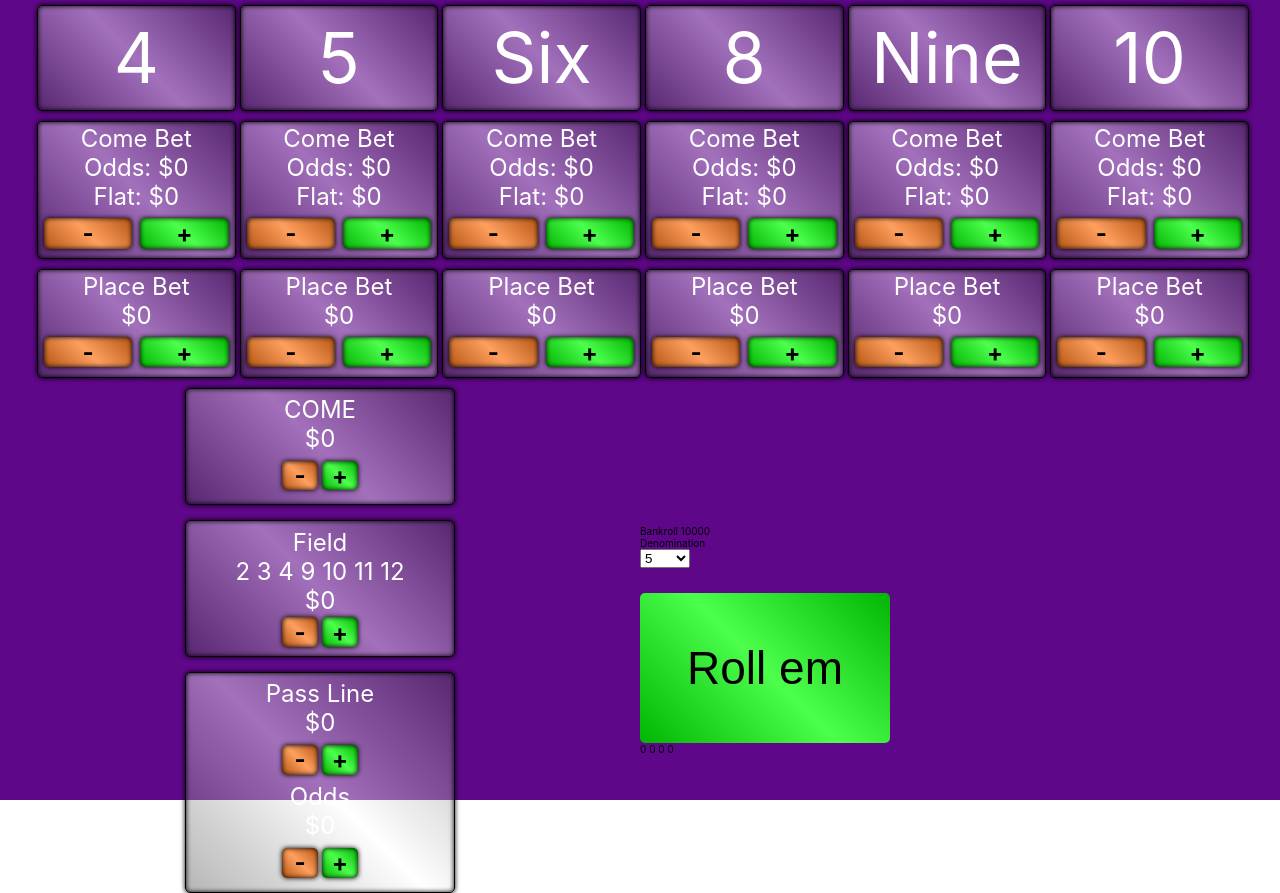
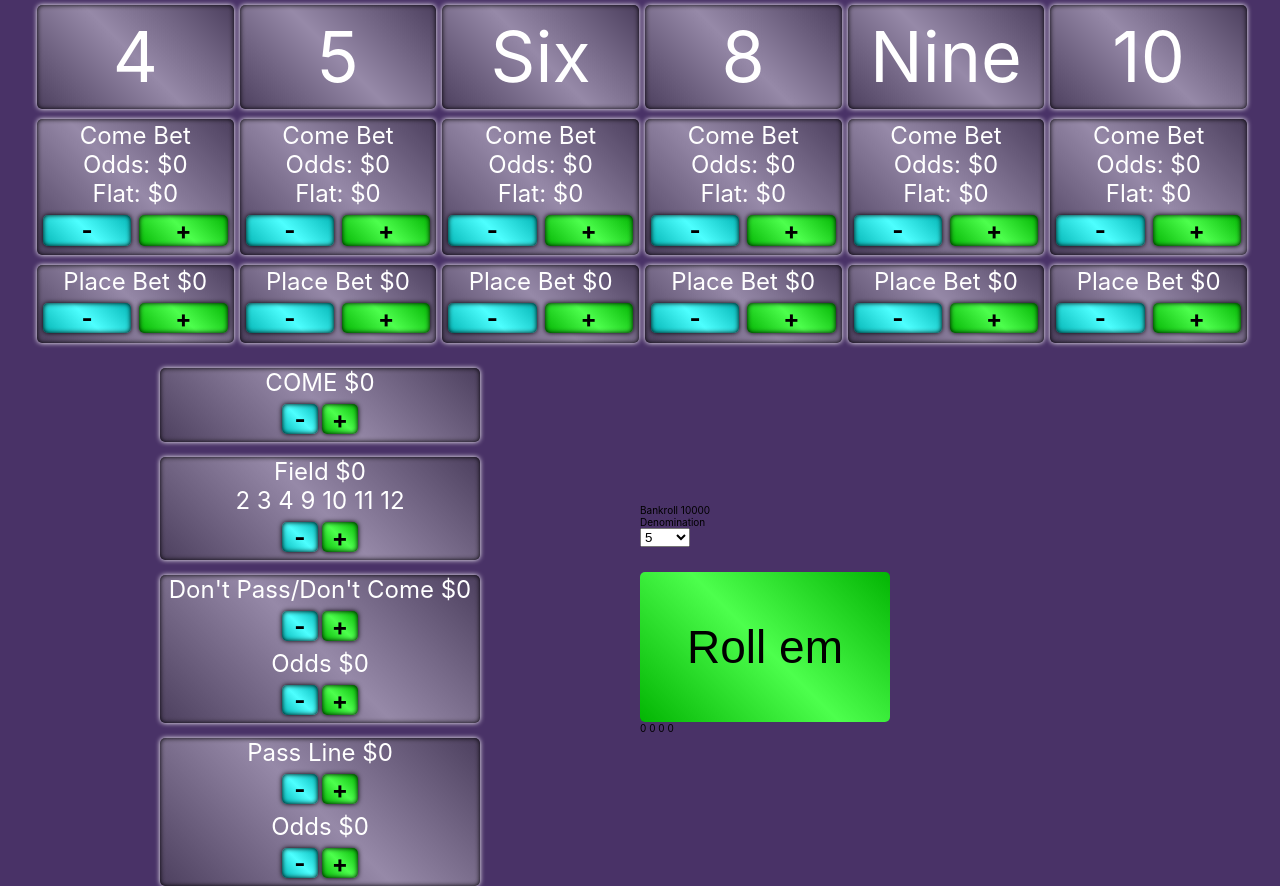
Before and after one commit to jgharris314/craps2021, a React (Create React App) app in the folder front-end/: page / in a window 1280 px wide. Built offline with nearby package versions, Linux system fonts and the light colour scheme.

Commit message:
removed repeat code, added donts. need to figure out how to do odds.

```diff
--- a/front-end/src/components/Craps/Craps.js
+++ b/front-end/src/components/Craps/Craps.js
@@ -4,6 +4,7 @@ import PlaceBets from "./components/PlaceBets/PlaceBets";
 import ComeBet from "./components/ComeBet/ComeBet";
 import Field from "./components/Field/Field";
 import PassLine from "./components/PassLine/PassLine";
+import DontBet from "./components/DontBet/DontBet";
 //The main component. Renders individual layout components.
 const Craps = () => {
 	const maxOdds = 20;
@@ -394,23 +395,8 @@ const Craps = () => {
 		event.preventDefault();
 		setIncrementValue(Number(event.target.value));
 	};
-	return (
-		<StyledCraps>
-			<PlaceBets
-				bets={bets}
-				setBets={setBets}
-				bankroll={bankroll}
-				setBankroll={setBankroll}
-				incrementValue={incrementValue}
-				setIncrementValue={setIncrementValue}
-				rerender={rerender}
-				setRerender={setRerender}
-				pointOnNumber={pointOnNumber}
-				maxOdds={maxOdds}
-			/>
-			<div className="control-row">
-				<div className="control-column">
-					<div className="non-number-section">
+
+	const nonNumberComponentList = [
 		<ComeBet
 			bets={bets}
 			setBets={setBets}
@@ -420,9 +406,8 @@ const Craps = () => {
 			rerender={rerender}
 			setRerender={setRerender}
 			pointOnNumber={pointOnNumber}
-						/>
-					</div>
-					<div className="non-number-section">
+			maxOdds={maxOdds}
+		/>,
 		<Field
 			bets={bets}
 			setBets={setBets}
@@ -431,9 +416,20 @@ const Craps = () => {
 			incrementValue={incrementValue}
 			rerender={rerender}
 			setRerender={setRerender}
-						/>
-					</div>
-					<div className="non-number-section">
+			pointOnNumber={pointOnNumber}
+			maxOdds={maxOdds}
+		/>,
+		<DontBet
+			bets={bets}
+			setBets={setBets}
+			bankroll={bankroll}
+			setBankroll={setBankroll}
+			incrementValue={incrementValue}
+			rerender={rerender}
+			setRerender={setRerender}
+			pointOnNumber={pointOnNumber}
+			maxOdds={maxOdds}
+		/>,
 		<PassLine
 			bets={bets}
 			setBets={setBets}
@@ -442,10 +438,32 @@ const Craps = () => {
 			incrementValue={incrementValue}
 			rerender={rerender}
 			setRerender={setRerender}
+			pointOnNumber={pointOnNumber}
 			maxOdds={maxOdds}
+		/>,
+	];
+	return (
+		<StyledCraps>
+			<PlaceBets
+				bets={bets}
+				setBets={setBets}
+				bankroll={bankroll}
+				setBankroll={setBankroll}
+				incrementValue={incrementValue}
+				rerender={rerender}
+				setRerender={setRerender}
 				pointOnNumber={pointOnNumber}
+				maxOdds={maxOdds}
 			/>
+			<div className="control-row">
+				<div className="control-column">
+					{nonNumberComponentList.map((e, index) => {
+						return (
+							<div className="non-number-item" key={index}>
+								{e}
 							</div>
+						);
+					})}
 				</div>
 				<div className="control-column">
 					Bankroll {bankroll}
--- a/front-end/src/components/Craps/components/ComeBet/ComeBet.js
+++ b/front-end/src/components/Craps/components/ComeBet/ComeBet.js
@@ -33,7 +33,7 @@ const ComeBet = ({
 	};
 	return (
 		<StyledComeBet>
-			<div>COME</div> <div>${bets.comeBet}</div>
+			<div>COME ${bets.comeBet}</div>
 			<div className="buttons">
 				<div
 					className="buttons-decrease"
--- a/front-end/src/components/Craps/components/ComeBet/come-bet.styles.js
+++ b/front-end/src/components/Craps/components/ComeBet/come-bet.styles.js
@@ -1,65 +1,3 @@
 import styled from "styled-components";
 
-export const StyledComeBet = styled.div`
-	background-color: rgba(255, 255, 255, 0.18);
-	background-image: linear-gradient(
-		45deg,
-		rgba(10, 10, 10, 0.3),
-		rgba(255, 255, 255, 0.3),
-		rgba(10, 10, 10, 0.3)
-	);
-	box-shadow: 0px 0px 5px black inset, 0px 0px 5px black;
-	border: 1px solid black;
-	border-radius: 5px;
-	padding: 1%;
-	width: 40%;
-	display: flex;
-	flex-direction: column;
-	align-items: center;
-	color: white;
-	font-size: 2.4rem;
-	.buttons {
-		height: 25px;
-		margin: 10px auto;
-
-		width: 50%;
-		display: flex;
-		flex-direction: row;
-		justify-content: space-evenly;
-		width: 10%;
-		min-width: 80px;
-		align-items: center;
-		color: black;
-		font-weight: bold;
-		&-increase {
-			text-align: center;
-			margin: 0 auto;
-			padding: 0.4%;
-			background-color: lime;
-			width: 45%;
-			border-radius: 5px;
-			box-shadow: 0px 0px 5px black inset, 0px 0px 5px black;
-			background-image: linear-gradient(
-				45deg,
-				rgba(10, 10, 10, 0.3),
-				rgba(255, 255, 255, 0.3),
-				rgba(10, 10, 10, 0.3)
-			);
-		}
-		&-decrease {
-			text-align: center;
-			margin: 0 auto;
-			padding: 0.4%;
-			background-color: #ff7619;
-			width: 45%;
-			border-radius: 5px;
-			box-shadow: 0px 0px 5px black inset, 0px 0px 5px black;
-			background-image: linear-gradient(
-				45deg,
-				rgba(10, 10, 10, 0.3),
-				rgba(255, 255, 255, 0.3),
-				rgba(10, 10, 10, 0.3)
-			);
-		}
-	}
-`;
+export const StyledComeBet = styled.div``;
--- /dev/null
+++ b/front-end/src/components/Craps/components/DontBet/DontBet.js
@@ -0,0 +1,42 @@
+import React from "react";
+import { StyledComeBet } from "../ComeBet/come-bet.styles";
+import { StyledDontBet } from "./dont-bet.styles";
+
+const DontBet = () => {
+	return (
+		<StyledDontBet>
+			<div>Don't Pass/Don't Come $0</div>
+			<div className="buttons">
+				<div
+					className="buttons-decrease"
+					// onClick={() => handlePassLineDecrease()}
+				>
+					-
+				</div>
+				<div
+					className="buttons-increase"
+					// onClick={() => handlePassLineIncrease()}
+				>
+					+
+				</div>
+			</div>
+			<div className="passLine-odds">Odds $0</div>
+			<div className="buttons">
+				<div
+					className="buttons-decrease"
+					// onClick={() => handlePassLineOddsDecrease()}
+				>
+					-
+				</div>
+				<div
+					className="buttons-increase"
+					// onClick={() => handlePassLineOddsIncrease()}
+				>
+					+
+				</div>
+			</div>
+		</StyledDontBet>
+	);
+};
+
+export default DontBet;
--- /dev/null
+++ b/front-end/src/components/Craps/components/DontBet/dont-bet.styles.js
@@ -0,0 +1,3 @@
+import styled from "styled-components";
+
+export const StyledDontBet = styled.div``;
--- a/front-end/src/components/Craps/components/Field/Field.js
+++ b/front-end/src/components/Craps/components/Field/Field.js
@@ -30,9 +30,9 @@ const Field = ({
 	};
 	return (
 		<StyledField>
-			<div>Field</div>
+			<div>Field ${bets.fieldBet}</div>
 			<div className="field-numbers">2 3 4 9 10 11 12</div>
-			<div>${bets.fieldBet}</div>
+
 			<div className="buttons">
 				<div
 					className="buttons-decrease"
--- a/front-end/src/components/Craps/components/Field/field.styles.js
+++ b/front-end/src/components/Craps/components/Field/field.styles.js
@@ -1,74 +1,9 @@
 import styled from "styled-components";
 
 export const StyledField = styled.div`
-	background-color: rgba(255, 255, 255, 0.18);
-	background-image: linear-gradient(
-		45deg,
-		rgba(10, 10, 10, 0.3),
-		rgba(255, 255, 255, 0.3),
-		rgba(10, 10, 10, 0.3)
-	);
-	box-shadow: 0px 0px 5px black inset, 0px 0px 5px black;
-	border: 1px solid black;
-	border-radius: 5px;
-	padding: 1%;
-	width: 40%;
-	display: flex;
-	flex-direction: column;
-	align-items: center;
-	color: white;
-	margin-top: 15px;
-	justify-content: center;
-	font-size: 2.4rem;
-
-	.buttons {
-		height: 25px;
-		margin: 5px;
-
-		width: 50%;
-		display: flex;
-		flex-direction: row;
-		justify-content: space-evenly;
-		width: 10%;
-		min-width: 80px;
-		align-items: center;
-		color: black;
-		font-weight: bold;
-		&-increase {
-			text-align: center;
-			margin: 0 auto;
-			padding: 0.4%;
-			background-color: lime;
-			width: 45%;
-			border-radius: 5px;
-			box-shadow: 0px 0px 5px black inset, 0px 0px 5px black;
-			background-image: linear-gradient(
-				45deg,
-				rgba(10, 10, 10, 0.3),
-				rgba(255, 255, 255, 0.3),
-				rgba(10, 10, 10, 0.3)
-			);
-		}
-		&-decrease {
-			text-align: center;
-			margin: 0 auto;
-			padding: 0.4%;
-			background-color: #ff7619;
-			width: 45%;
-			border-radius: 5px;
-			box-shadow: 0px 0px 5px black inset, 0px 0px 5px black;
-			background-image: linear-gradient(
-				45deg,
-				rgba(10, 10, 10, 0.3),
-				rgba(255, 255, 255, 0.3),
-				rgba(10, 10, 10, 0.3)
-			);
-		}
-	}
-
 	.field-numbers {
 		display: flex;
-		justify-content: space-evenly;
+		justify-content: center;
 		flex-direction: row;
 		width: 100%;
 	}
--- a/front-end/src/components/Craps/components/PassLine/PassLine.js
+++ b/front-end/src/components/Craps/components/PassLine/PassLine.js
@@ -62,7 +62,7 @@ const PassLine = ({
 	};
 	return (
 		<StyledPassLine>
-			<div>Pass Line</div> <div>${bets.passLine}</div>
+			<div>Pass Line ${bets.passLine}</div>
 			<div className="buttons">
 				<div
 					className="buttons-decrease"
@@ -77,8 +77,7 @@ const PassLine = ({
 					+
 				</div>
 			</div>
-			<div className="passLine-odds">Odds</div>
-			<div> ${bets.passLineOdds}</div>
+			<div className="passLine-odds">Odds ${bets.passLineOdds}</div>
 			<div className="buttons">
 				<div
 					className="buttons-decrease"
--- a/front-end/src/components/Craps/components/PassLine/pass-line.styles.js
+++ b/front-end/src/components/Craps/components/PassLine/pass-line.styles.js
@@ -1,67 +1,3 @@
 import styled from "styled-components";
 
-export const StyledPassLine = styled.div`
-	background-color: rgba(255, 255, 255, 0.18);
-	background-image: linear-gradient(
-		45deg,
-		rgba(10, 10, 10, 0.3),
-		rgba(255, 255, 255, 0.3),
-		rgba(10, 10, 10, 0.3)
-	);
-	box-shadow: 0px 0px 5px black inset, 0px 0px 5px black;
-	border: 1px solid black;
-	border-radius: 5px;
-	padding: 1%;
-	width: 40%;
-	display: flex;
-	flex-direction: column;
-	align-items: center;
-	color: white;
-	margin-top: 15px;
-	justify-content: center;
-	font-size: 2.4rem;
-
-	.buttons {
-		height: 25px;
-		margin: 10px auto;
-
-		width: 10%;
-		min-width: 80px;
-		display: flex;
-		flex-direction: row;
-		justify-content: space-evenly;
-		color: black;
-		font-weight: bold;
-		align-items: center;
-		&-increase {
-			text-align: center;
-			margin: 0 auto;
-			padding: 0.4%;
-			background-color: lime;
-			width: 45%;
-			border-radius: 5px;
-			box-shadow: 0px 0px 5px black inset, 0px 0px 5px black;
-			background-image: linear-gradient(
-				45deg,
-				rgba(10, 10, 10, 0.3),
-				rgba(255, 255, 255, 0.3),
-				rgba(10, 10, 10, 0.3)
-			);
-		}
-		&-decrease {
-			text-align: center;
-			margin: 0 auto;
-			padding: 0.4%;
-			background-color: #ff7619;
-			width: 45%;
-			border-radius: 5px;
-			box-shadow: 0px 0px 5px black inset, 0px 0px 5px black;
-			background-image: linear-gradient(
-				45deg,
-				rgba(10, 10, 10, 0.3),
-				rgba(255, 255, 255, 0.3),
-				rgba(10, 10, 10, 0.3)
-			);
-		}
-	}
-`;
+export const StyledPassLine = styled.div``;
--- a/front-end/src/components/Craps/components/PlaceBets/PlaceBets.js
+++ b/front-end/src/components/Craps/components/PlaceBets/PlaceBets.js
@@ -90,7 +90,7 @@ const PlaceBets = ({
 						className="placebet-number"
 						style={
 							pointOnNumber === e
-								? { backgroundColor: "gold" }
+								? { backgroundColor: "lime", color: "black" }
 								: null
 						}
 					>
@@ -121,8 +121,7 @@ const PlaceBets = ({
 						</div>
 					</div>
 					<div className="placebet-value">
-						<div>Place Bet</div>
-						<div> ${bets.placeBets[e]}</div>
+						<div>Place Bet ${bets.placeBets[e]}</div>
 
 						<div className="buttons">
 							<div
--- a/front-end/src/components/Craps/components/PlaceBets/place-bets.styles.js
+++ b/front-end/src/components/Craps/components/PlaceBets/place-bets.styles.js
@@ -23,8 +23,8 @@ export const StyledPlaceBets = styled.div`
 			display: flex;
 			justify-content: center;
 			height: 100px;
-			border: 1px solid black;
-			box-shadow: 0px 0px 5px black inset, 0px 0px 5px black;
+			/* border: 1px solid black; */
+			box-shadow: 0px 0px 5px black inset, 0px 0px 5px white;
 			border-radius: 5px;
 			align-items: center;
 			margin-bottom: 5px;
@@ -46,8 +46,8 @@ export const StyledPlaceBets = styled.div`
 			width: 100%;
 			justify-content: center;
 			font-size: 2.4rem;
-			border: 1px solid black;
-			box-shadow: 0px 0px 5px black inset, 0px 0px 5px black;
+			/* border: 1px solid black; */
+			box-shadow: 0px 0px 5px black inset, 0px 0px 5px white;
 			border-radius: 5px;
 			align-items: center;
 			color: white;
@@ -85,7 +85,8 @@ export const StyledPlaceBets = styled.div`
 		&-decrease {
 			margin: 0 auto;
 			padding: 0.4%;
-			background-color: #ff7619;
+			//#ff7619
+			background-color: cyan;
 			width: 45%;
 			border-radius: 5px;
 			box-shadow: 0px 0px 5px black inset, 0px 0px 5px black;
@@ -110,8 +111,8 @@ export const StyledPlaceBets = styled.div`
 		flex-direction: column;
 		justify-content: center;
 		width: 100%;
-		border: 1px solid black;
-		box-shadow: 0px 0px 5px black inset, 0px 0px 5px black;
+		/* border: 1px solid black; */
+		box-shadow: 0px 0px 5px black inset, 0px 0px 5px white;
 		border-radius: 5px;
 		align-items: center;
 		color: white;
--- a/front-end/src/components/Craps/craps.styles.js
+++ b/front-end/src/components/Craps/craps.styles.js
@@ -1,12 +1,12 @@
 import styled from "styled-components";
 // #5e0788 purple
 export const StyledCraps = styled.div`
-	background-color: #5e0788;
+	background-color: #493267;
 
 	display: flex;
 	flex-direction: column;
 	align-items: center;
-	height: 100vh;
+	min-height: 100vh;
 
 	.control-row {
 		display: flex;
@@ -45,4 +45,74 @@ export const StyledCraps = styled.div`
 			rgba(10, 10, 10, 0.3)
 		);
 	}
+
+	.non-number-item {
+		margin: 0 auto;
+		background-color: rgba(255, 255, 255, 0.18);
+		background-image: linear-gradient(
+			45deg,
+			rgba(10, 10, 10, 0.3),
+			rgba(255, 255, 255, 0.3),
+			rgba(10, 10, 10, 0.3)
+		);
+		box-shadow: 0px 0px 5px black inset, 0px 0px 5px white;
+		/* border: 1px solid black; */
+		border-radius: 5px;
+		/* padding: 0.5%; */
+		width: 50%;
+		display: flex;
+		flex-direction: column;
+		align-items: center;
+		color: white;
+		margin-top: 15px;
+		justify-content: center;
+		font-size: 2.4rem;
+		text-align: center;
+
+		.buttons {
+			height: 25px;
+			margin: 10px auto;
+
+			width: 50%;
+			display: flex;
+			flex-direction: row;
+			justify-content: space-evenly;
+			width: 10%;
+			min-width: 80px;
+			align-items: center;
+			color: black;
+			font-weight: bold;
+			&-increase {
+				text-align: center;
+				margin: 0 auto;
+				padding: 0.4%;
+				background-color: lime;
+				width: 45%;
+				border-radius: 5px;
+				box-shadow: 0px 0px 5px black inset, 0px 0px 5px black;
+				background-image: linear-gradient(
+					45deg,
+					rgba(10, 10, 10, 0.3),
+					rgba(255, 255, 255, 0.3),
+					rgba(10, 10, 10, 0.3)
+				);
+			}
+			&-decrease {
+				text-align: center;
+				margin: 0 auto;
+				padding: 0.4%;
+				//#ff7619
+				background-color: cyan;
+				width: 45%;
+				border-radius: 5px;
+				box-shadow: 0px 0px 5px black inset, 0px 0px 5px black;
+				background-image: linear-gradient(
+					45deg,
+					rgba(10, 10, 10, 0.3),
+					rgba(255, 255, 255, 0.3),
+					rgba(10, 10, 10, 0.3)
+				);
+			}
+		}
+	}
 `;
```
Lines whose indentation alone changed are shown as unchanged.
